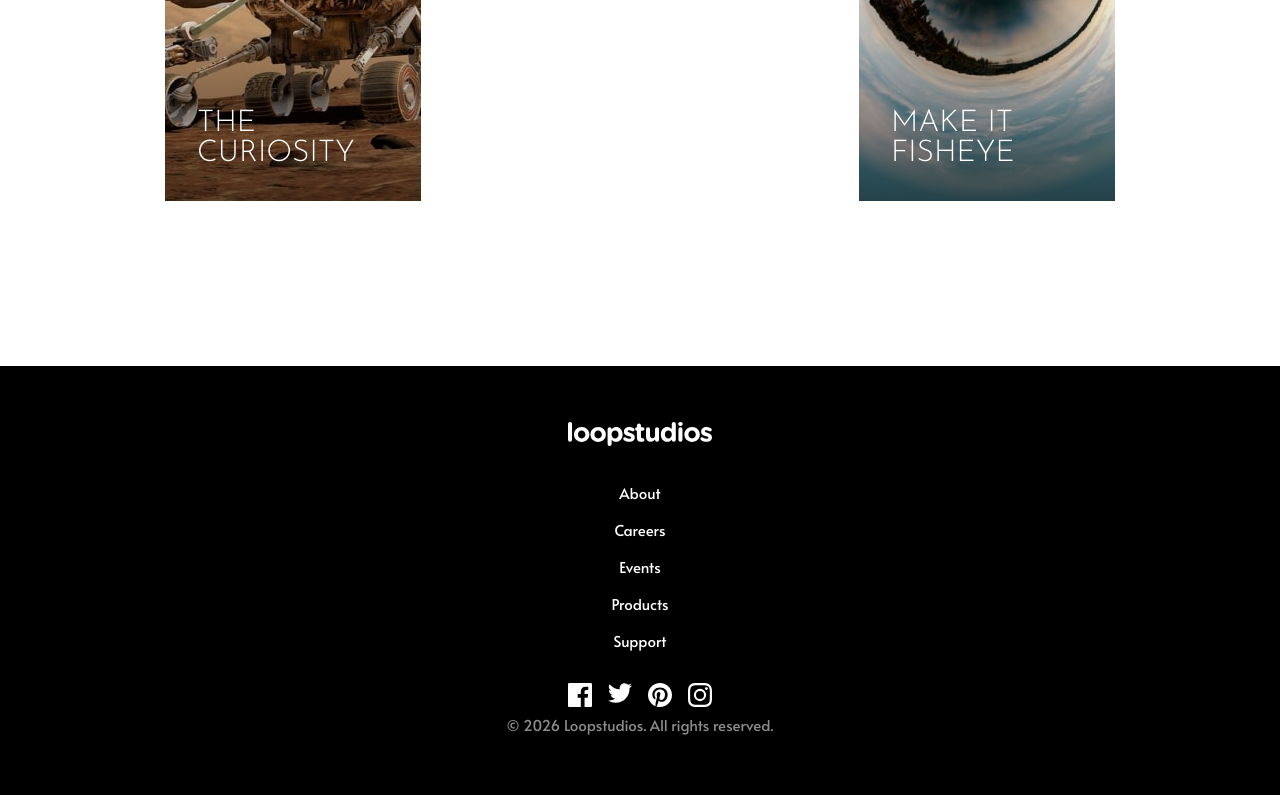
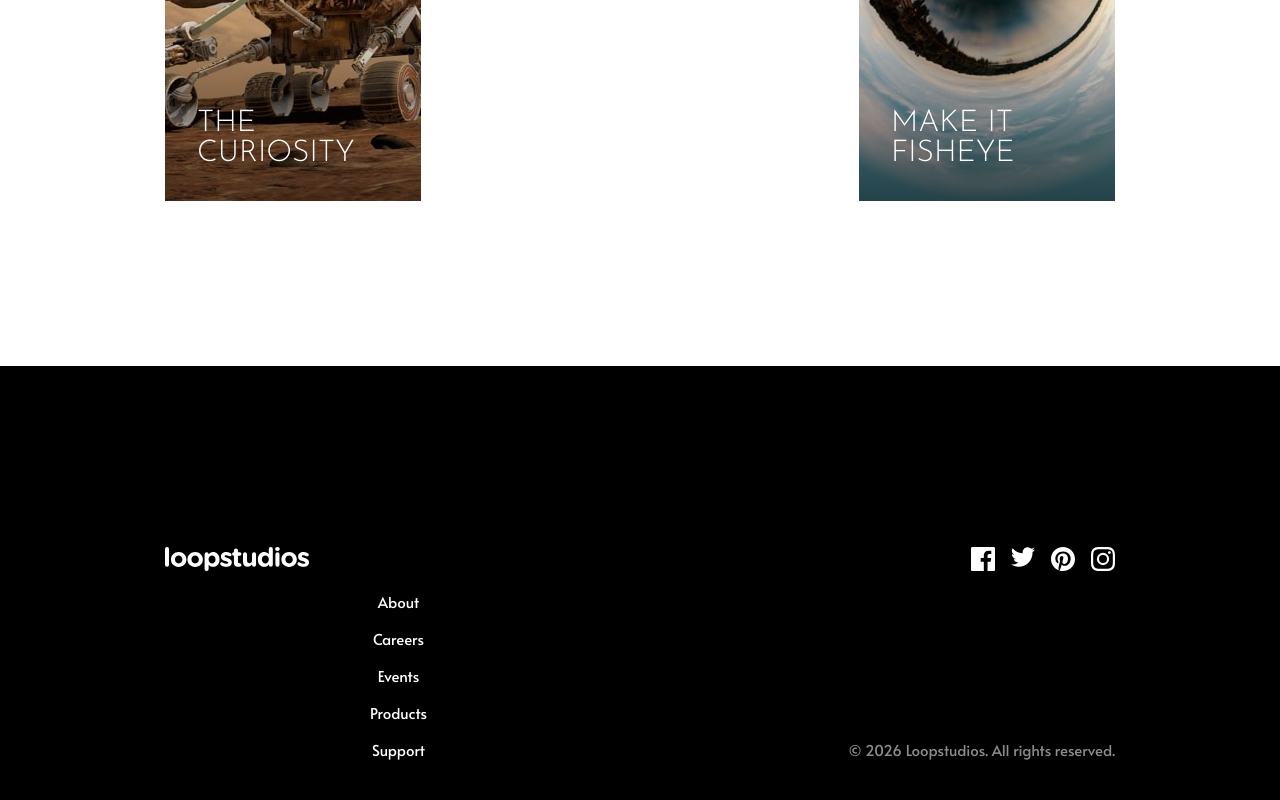
Before and after one commit to garyeung/frontendmentor_landing-page, a React (Vite) app: page / in a window 1280 px wide. Shown: the part 2731-3531 px from the top of the page. Built offline with nearby package versions, Linux system fonts and the light colour scheme.

Commit message:
add desktop style

```diff
--- a/src/components/compounds/Footer.less
+++ b/src/components/compounds/Footer.less
@@ -42,3 +42,36 @@
     justify-content: center;
     flex-flow: row;
 }
+
+@media screen and (min-width: @mobile-width) {
+   .footer {
+      padding: 40px 165px;
+   }
+
+   .footer-container {
+    grid-template-columns: 1fr 1fr;
+    grid-template-rows: 1fr 1fr;
+    grid-template-areas:
+  "logo socialmedia"
+  "nav  copyright  ";
+    align-items: last baseline;
+    gap: 16px;
+   }
+
+   .footer-logo {
+    justify-content: flex-start;
+    align-items: start;
+   }
+
+   .footer-socialmedia .socialmedia-list {
+    justify-content: flex-end;
+   }
+
+   .footer-nav {
+      padding: 0;
+   }
+
+   .footer-copyright p {
+      text-align: end;
+   }
+}
```
